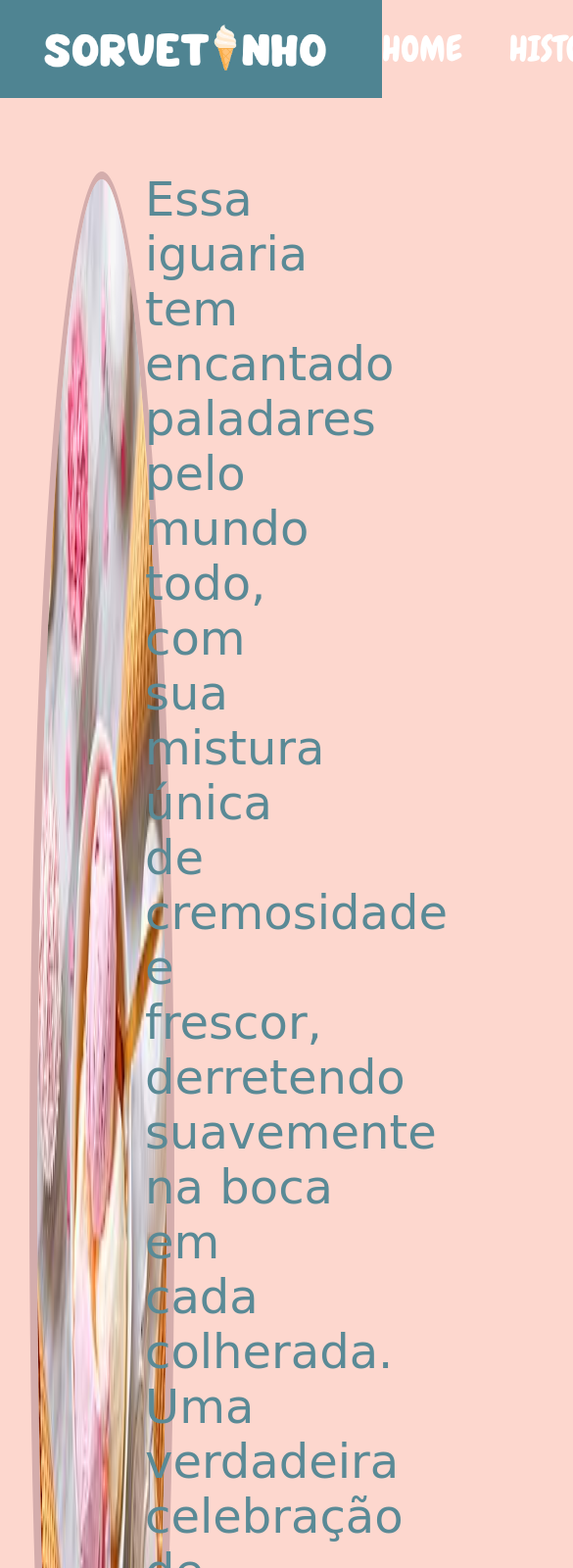
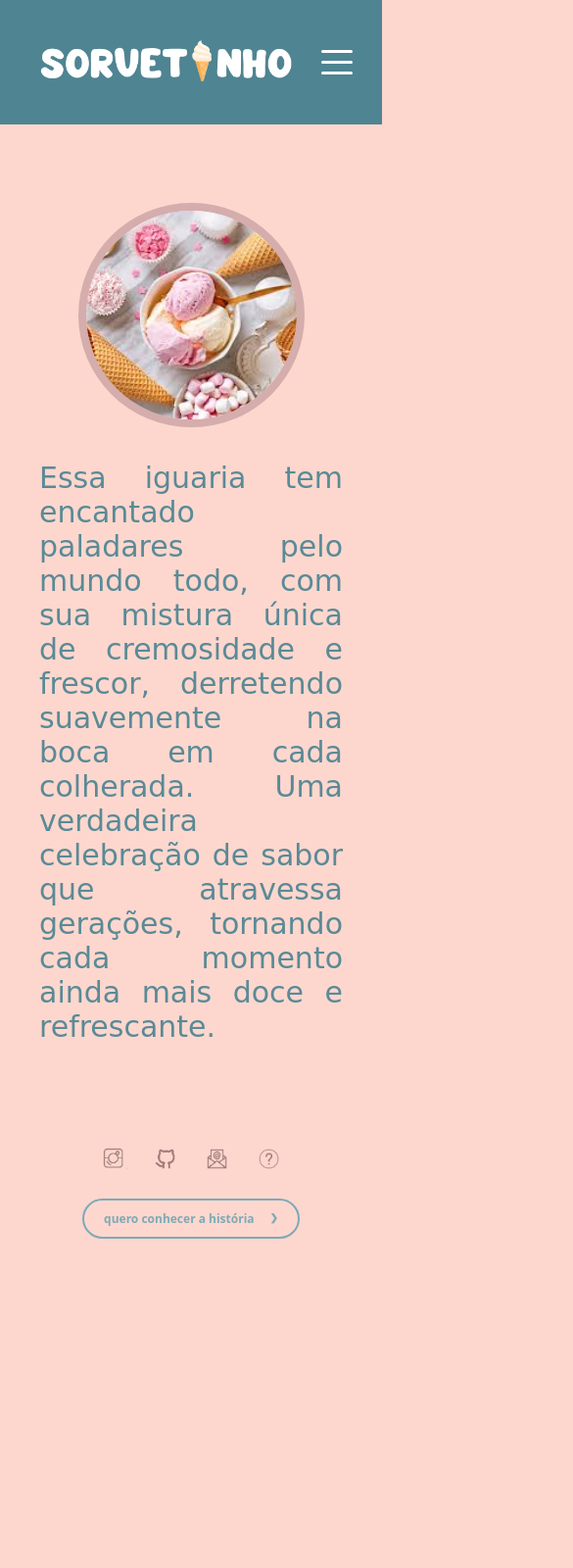
Before and after one commit to semm00/semm00.github.io, a plain HTML site: page index.html in a window 390 px wide. Shown: the top 1600 px of the page at 98% size, 585 px wide, since content can reach past the window. After the commit the page ends 1275 px from the top, so only its background shows below. Drawn offline with Linux system fonts and the light colour scheme; a web font is replaced by a local one.

Commit message:
index.html

```diff
--- a/css/estilo.css
+++ b/css/estilo.css
@@ -6,38 +6,79 @@
     box-sizing: border-box;
 }
 
-header {
-    background-color: #4F8492;
-    height: 100px;
-    display: flex;
-    justify-content: space-between;
-    align-items: center;
-    padding: 0 2rem;
-}
-
-nav{
-    display: flex;
-    gap: 3rem;
-    align-items: center;
-    color: #fff;
-    padding: 0 2rem;
-    font-size: 36px;
-    font-family: "Chewy", system-ui;
-    font-weight: 400;
+html, body {
+    width: 100%;
+    margin: 0;
+    padding: 0;
+    overflow-x: hidden;
 }
 
 body{
     background-color: #FDD7CE;
 }
 
+header{
+    background-color: #4F8492;
+    position: relative;
+}
+
+.nav{
+    display: flex;
+    justify-content: space-between;
+    align-items: center;
+    color: #fff;
+    font-size: 36px;
+    font-family: "Chewy", system-ui;
+    font-weight: 400;
+    background-color:#4F8492;
+    height: 15vh;
+    padding-inline: 30px;
+    padding-right:70px;
+}
+
+.nav-list{
+    list-style: none;
+    display: flex;
+}
+
+.nav-list li{
+    margin-left: 45px;
+}
+
+.home{
+    opacity: 70%;
+}
+
+header nav a:hover{
+    border-bottom: 2px solid #D4ADAC;
+}
+
+button:hover{
+    height: 50px;
+    color: #FDD7CE;
+    background-color: #7DAAB6;
+}
+
+#imf:hover{
+    opacity: 60%;
+    width: 105px;
+}
+
+
 main {
     background-color: #FDD7CE;
     align-items: center;
-    flex-direction: column;
+    flex-wrap: wrap;
     padding-top: 75px;
     margin: 0 auto;
     text-align: center;
-    padding-right: 20px;
+    height: calc(100vh - 35vh)
+}
+
+main div{
+    max-height: 100%;
+    display: flex;
+    max-width: 100%;
 }
 
 nav a {
@@ -51,18 +92,14 @@ img {
 .imagems {
     border-radius: 50%;
     border: 8px solid #D4ADAC;
-    width: 400px;
+    width: 410px;
     margin-left: 30px;
-}
-
-div{
-    display: flex;
 }
 
 h1{
     text-align: justify;
-    margin-right: 30px;
-    font-size: 48px;
+    margin-right: 20px;
+    font-size: 50px;
     color: #5A8A96;
     font-family: "Delicious Handrawn", cursive;
     font-weight: 400;
@@ -72,18 +109,24 @@ h1{
     justify-content: space-around;
 }
 
+.diva{
+    flex-wrap: wrap;
+}
+
 .diva2{
    flex-direction: column;
    max-width: 60%;
    justify-content: center;
+   flex-wrap: wrap;
 }
 
 footer{
     display: flex;
-    height: 150px;
+    height: 20vh;
     background-color: #FDD7CE;
     align-items: center;
     justify-content: space-between;
+    flex-wrap: wrap;
 }
 
 footer img {
@@ -91,22 +134,257 @@ footer img {
 }
 
 footer nav {
+    max-width: 100%;
     gap: 0rem;
     margin-left: 33px;
-    padding-top: 40px;
     width: 45%;
+    padding: 0 2rem;
+    flex-wrap: wrap;
 }
 
 footer div{
     width: 45%;
-    padding-top: 40px;
     justify-content: flex-start;
+    flex-wrap: wrap;
 }
 
-#imdiv {
-    width: 400px;
+button{
+    display: flex;
+    gap: 1rem;
+    font-size: 26px;
+    border: 3px solid #7DAAB6 ;
+    border-radius: 25px;
+    color: #7DAAB6;
+    font-family: 'Open Sans', 'Helvetica Neue', sans-serif;
+    background-color: transparent;
+    padding: 10px 20px;
 }
 
 a{
     text-decoration: none;
 }
+
+.mobile-menu{
+    display: none;
+    cursor: pointer;
+}
+
+.mobile-menu div{
+    width: 32px;
+    height: 3px;
+    background: #fff;
+    margin: 8px;
+    border-radius: 10px;
+    transition: 0.3s;
+}
+
+
+
+@media(max-width: 1071px){
+    body{
+        overflow-x: hidden;
+        overflow-block: hidden;
+    }
+
+    .nav-list{
+        position: absolute;
+        top: 15vh;
+        right: 0;
+        width: 50vw;
+        height: 75vh;
+        background: #4F8492;
+        flex-direction: column;
+        align-items: center;
+        justify-content: space-around;
+        transform: translateX(100%);
+        transition: transform 0.3s ease-in;
+    }
+
+    .nav-list li{
+        margin-left: 0;
+        opacity: 0;
+    }
+
+    .mobile-menu{
+        display: block;
+    }
+
+    .nav-list.active {
+        transform: translateX(0);
+    }
+
+    @keyframes navLinkFade {
+        from {
+            opacity: 0;
+            transform: translateX(50px);
+        }
+        to {
+            opacity: 1;
+            transform: translateX(0);
+        }
+    }
+
+    .divs{
+        justify-content: center;
+        align-items: center;
+        text-align: center;
+    }
+
+    .diva img{
+        height: auto;
+        width: 50%;
+        justify-content: center;
+        align-items: center;
+        margin-left: 0;
+    }
+
+    .diva2{
+        height: auto;
+        max-width: 100%;
+        justify-content: center;
+        align-items: center;
+        text-align: center;
+        margin-top: 20px;
+        padding: 10px;
+    }
+
+    h1{
+        font-size: 39px;
+        margin: auto;
+        width: 100%;
+    }
+
+
+    main{
+
+        height: auto;
+        padding: 50px 30px;
+        align-content: center;
+        justify-content: center;
+        align-items: center;
+        margin-top: 30px;
+    }
+
+    main div{
+        display: block;
+    }
+
+    footer{
+        display: flex;
+        justify-content: space-around;
+        align-items: center;
+        height: auto;
+    }
+
+    footer nav{
+        height: auto;
+        width: 60%;
+        text-align: center;
+        margin: 0;
+        padding-top: 20px;
+    }
+
+    footer div{
+        height: auto;
+        width: 100%;
+    }
+
+    footer nav img {
+        width: 18%;
+    }
+
+    footer div {
+      display: flex;
+      width: 40%;
+      text-align: center;
+      justify-content: center;
+      padding: 20px;
+      padding-top: 40px;
+    }
+
+    button{
+        font-size: 15px;
+    }
+}
+
+@media(max-width: 768px){
+    .diva img{
+        width: 60%;
+    }
+    button{
+        font-size: 11px;
+        size: 20%;
+    }
+
+    footer nav{
+        width: 60%;
+    }
+
+    footer nav img {
+        width: 60px;
+    }
+
+    .nav-list{
+        height: 80vh;
+    }
+}
+
+@media(max-width: 576px){
+    .diva img{
+        width: 70%;
+    }
+    h1{
+        font-size: 30px;
+    }
+    .nav{
+        font-size: 27px;
+    }
+
+    footer {
+        height: 150px;
+        justify-content: space-around;
+    }
+
+    footer nav{
+        width: 100%;
+        height: 50px;
+    }
+    button{
+        size: 20%;
+        font-size: 12px;
+        border: 2px solid #7DAAB6 ;
+    }
+
+    footer div{
+        height: 50px;
+        width: 100%;
+        padding: 10px;
+    }
+
+    footer nav img {
+        width: 15%;
+    }
+
+    .nav-list{
+        height: 70vh;
+    }
+}
+
+@media(max-width: 490px){
+    .nav-list{
+        height: 55vh;
+    }
+}
+
+
+.mobile-menu.active .line1{
+    transform: rotate(-45deg) translate(-8px, 8px);
+}
+
+.mobile-menu.active .line2{
+    opacity: 0;
+}
+
+.mobile-menu.active .line3{
+    transform: rotate(45deg) translate(-7px, -8px);
+}
--- a/index.html
+++ b/index.html
@@ -4,21 +4,27 @@
     <meta charset="UTF-8">
     <meta name="viewport" content="width=device-width, initial-scale=1.0">
     <title>Sorvetinho</title>
-    <link rel="stylesheet" type="text/css" href="css/estilo.css"
-/>
+    <link rel="stylesheet" type="text/css" href="css/estilo.css">
 </head>
 <body>
     <header>
-        <img src="img/Design sem nome (45).png" alt="Sorvetinho">
-        <nav>
-           <a href="index.html" class="inicio">HOME</a>
-           <a class="inicio">HISTÓRIA</a>
-           <a class="inicio">SABORES</a>
+        <nav class="nav">
+           <img src="img/Design sem nome (45).png" alt="Sorvetinho">
+           <div class="mobile-menu">
+                <div class="line1"></div>
+                <div class="line2"></div>
+                <div class="line3"></div>
+           </div>
+            <ul class="nav-list">
+               <li><a href="index.html" class="home">HOME</a></li>
+               <li><a href="index.html" >HISTÓRIA</a></li>
+               <li><a href="index.html" >SABORES</a></li>
+            </ul>
         </nav>
     </header>
     <main>
          <div class="divs">
-            <div>
+            <div class="diva">
                 <img class="imagems" src="img/vp9i6qre.png" alt="Sorvetinhos">
             </div>
             <div class="diva2">
@@ -29,16 +35,17 @@
     </main>
     <footer>
         <nav>
-            <a href="https://www.instagram.com/semm_906/"> <img src="img/Design sem nome (46).png" alt="Insta"> </a>
-            <a href="https://github.com/semm00"> <img src="img/Design sem nome (49).png" alt="github"> </a>
-            <a href="https://mail.google.com/" > <img src="img/Design sem nome (47).png" alt="Email"> </a>
-            <a href="" > <img src="img/Design sem nome (48).png" alt="Dúvidas"> </a>
+            <a href="https://www.instagram.com/semm_906/"> <img id="imf" src="img/Design sem nome (46).png" alt="Insta"> </a>
+            <a href="https://github.com/semm00"> <img id="imf" src="img/Design sem nome (49).png" alt="github"> </a>
+            <a href="https://mail.google.com/" > <img id="imf" src="img/Design sem nome (47).png" alt="Email"> </a>
+            <a href="index.html" > <img id="imf" src="img/Design sem nome (48).png" alt="Dúvidas"> </a>
         </nav>
         <div>
             <a href="index.html">
-                <img id="imdiv" src="img/bottom.png" alt="história redrection">
+                <button> <b>quero conhecer a história </b> <b><h5>❯</h5></b></button>
             </a>
         </div>
     </footer>
+    <script src="js/script.js"></script>
 </body>
 </html>
--- a/js/script.js
+++ b/js/script.js
@@ -0,0 +1,44 @@
+class MobileNavbar {
+  constructor(mobileMenu, navList, navLinks) {
+    this.mobileMenu = document.querySelector(mobileMenu);
+    this.navList = document.querySelector(navList);
+    this.navLinks = document.querySelectorAll(navLinks);
+    this.activeClass = "active";
+
+    this.handleClick = this.handleClick.bind(this);
+  }
+
+  animateLinks() {
+    this.navLinks.forEach((link, index) => {
+      link.style.animation
+        ? (link.style.animation = "")
+        : (link.style.animation = `navLinkFade 0.5s ease forwards ${
+            index / 7 + 0.3
+          }s`);
+    });
+  }
+
+  handleClick() {
+    this.navList.classList.toggle(this.activeClass);
+    this.mobileMenu.classList.toggle(this.activeClass);
+    this.animateLinks();
+  }
+
+  addClickEvent() {
+    this.mobileMenu.addEventListener("click", this.handleClick);
+  }
+
+  init() {
+    if (this.mobileMenu) {
+      this.addClickEvent();
+    }
+    return this;
+  }
+}
+
+const mobileNavbar = new MobileNavbar(
+  ".mobile-menu",
+  ".nav-list",
+  ".nav-list li",
+);
+mobileNavbar.init();
```
Also changed, not shown: img/bottom.png (deleted), 1 other file.
